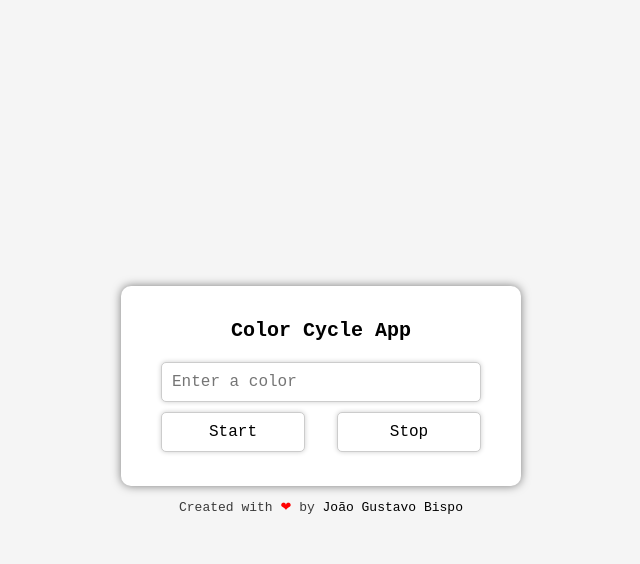
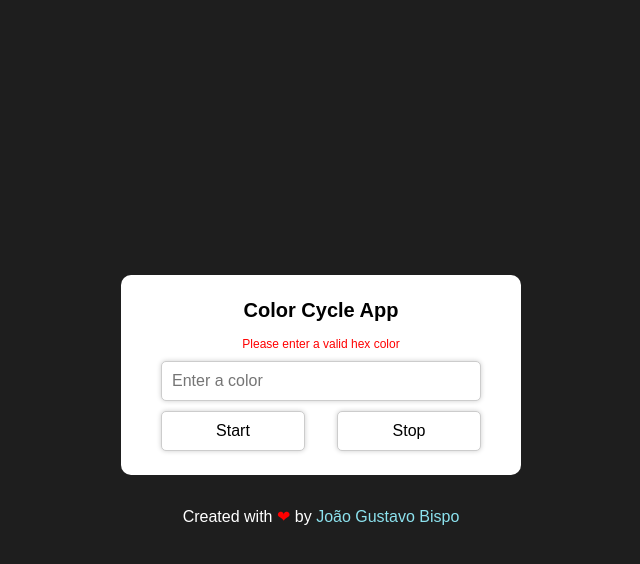
Before and after one commit to jgb27/Color-Cycle-App, a plain HTML site: page index.html in a window 1280 px wide. Both pictures are taken after a click on the button "Start". Shown: the whole page, without its empty margins (319-959 px from the left). Drawn offline with Linux system fonts and the light colour scheme.

Commit message:
Change colo ready

```diff
--- a/index.html
+++ b/index.html
@@ -19,6 +19,9 @@
     <div class="container">
         <div class="box">
             <h1>Color Cycle App</h1>
+            <span class="error">
+                <p id="error"></p>
+            </span>
             <input type="text" id="color" placeholder="Enter a color">
             <div class="buttons">
                 <button id="start">Start</button>
--- a/script.js
+++ b/script.js
@@ -1,14 +1,63 @@
 const start = document.querySelector('#start');
 const stop = document.querySelector('#stop');
+const spanError = document.querySelector('#error');
+
+// verify if the input is a valid hex color
+const isHexColor = (color) => {
+    const regex = /^#([A-Fa-f0-9]{6}|[A-Fa-f0-9]{3})$/;
+    return regex.test(color);
+}
+
+// change the background color
+const changeColor = (color) => {
+    document.body.style.backgroundColor = color;
+}
+
+// get the input value and verify if it's a valid color
+const getColor = () => {
+    const color = document.querySelector('#color').value;
+
+    if (isHexColor(`#${color}`)) {
+        loopThroughHexColors(color);
+        spanError.textContent = '';
+    } else {
+        spanError.textContent = 'Please enter a valid hex color';
+    }
+}
 
 
-const changeColor = () => {
-    const colorValue = document.querySelector('#color').value;
-    document.body.style.backgroundColor = `#${colorValue}`;
+// loop through the hex colors
+const loopThroughHexColors = (color) => {
+    const interval = setInterval(() => {
+        if (color === 'ffffff') {
+            clearInterval(interval);
+        } else {
+            color = nextHexColor(color);
+            changeColor(`#${color}`);
+        }
+    }, 0.25);
 }
 
-start.addEventListener('click', changeColor);
+
+// next hex color
+const nextHexColor = (color) => {
+    const hex = parseInt(color, 16);
+    const nextHex = hex + 1;
+    const nextHexColor = nextHex.toString(16);
+
+    if(nextHexColor.length < 6) {
+        return nextHexColor.padStart(6, '0');
+    }
+    console.log(`#${nextHexColor}`);
+    return nextHexColor;
+}
+
+// switch color slowl
+
+start.addEventListener('click', () => {
+    getColor();
+});
 
 stop.addEventListener('click', () => {
-    document.body.style.backgroundColor = '#f5f5f5';
+    location.reload();
 });
--- a/style.css
+++ b/style.css
@@ -2,11 +2,11 @@
     margin: 0;
     padding: 0;
     box-sizing: border-box;
-    font-family: monospace;
+    font-family: 'Poppins', sans-serif;
 }
 
 body {
-    background-color: #f5f5f5;
+    background-color: #1e1e1e;
 }
 
 /* container center screen */
@@ -17,12 +17,12 @@ body {
     justify-content: center;
     align-items: center;
     flex-direction: column;
-    gap: 1em;
+    gap: 2em;
 }
 
 .container p{
     font-size: 1em;
-    color: #3a3a3a;
+    color: #ffffff;
 }
 
 .heart {
@@ -31,24 +31,24 @@ body {
 
 .container a{
     text-decoration: none;
-    color: #000;
+    color: #8ce2ee;
 }
 
 .box{
-    width: 400px;
-    height: 200px;
-    background-color: #fff;
-    border-radius: 10px;
-    box-shadow: 0 0 10px rgba(0,0,0,0.5);
     display: flex;
     flex-direction: column;
     justify-content: center;
     align-items: center;
+    width: 400px;
+    height: 200px;
+    border-radius: 10px;
+    background-color: #ffffff;
 }
 
 .box h1{
     font-size: 20px;
     margin-bottom: 10px;
+    color: #000000;
 }
 
 .box input{
@@ -98,3 +98,13 @@ body {
 .buttons button:active{
     background-color: #aaa;
 }
+
+.error {
+    color: #ff0000;
+    font-size: 12px;
+    margin-top: 5px;
+}
+
+.error p {
+    color: #ff0000;
+}
```
Also changed, not shown: 1 other file.
